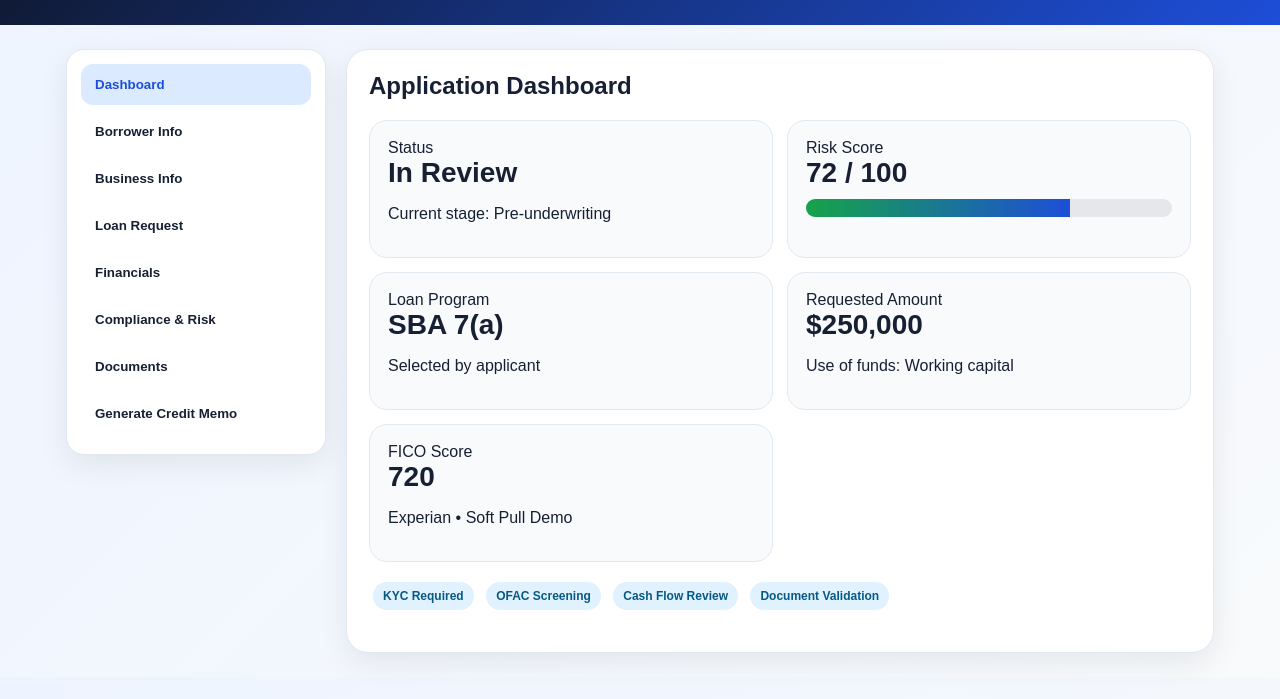
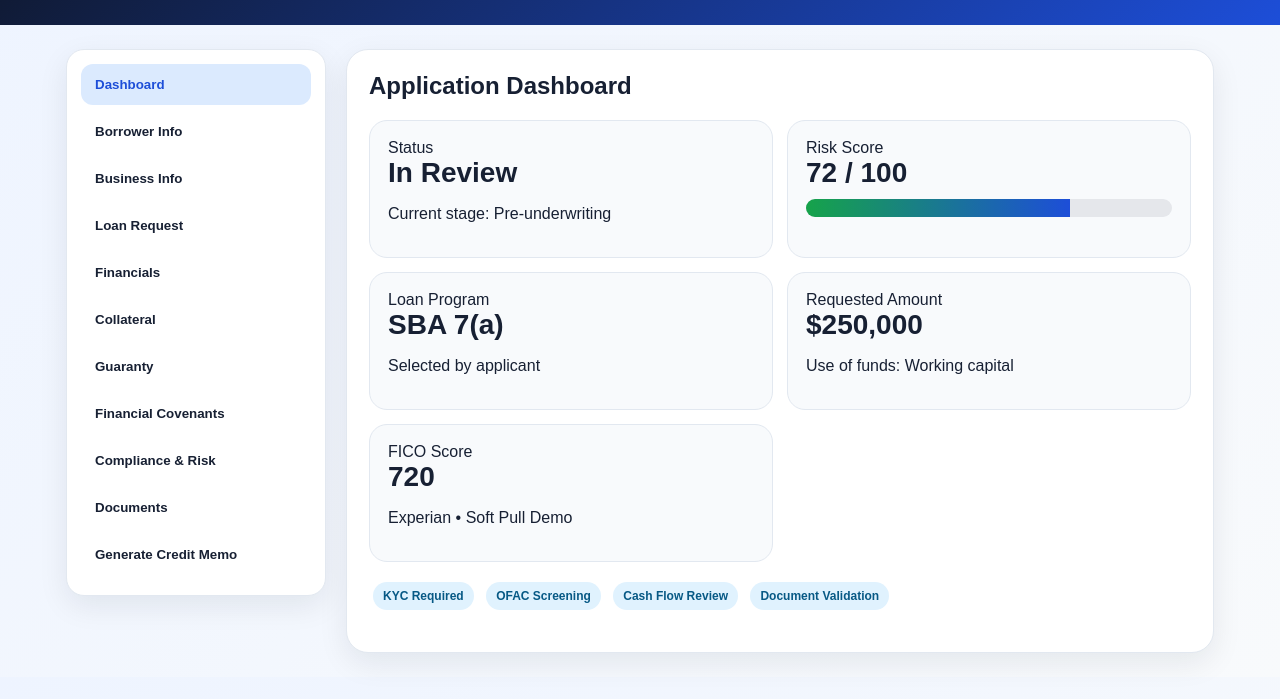
Before and after one commit to NextAML/SBA-Loan-Application, a plain HTML site: page index.html in a window 1280 px wide. Shown: the part 95-794 px from the top of the page. Drawn offline with Linux system fonts and the light colour scheme.

Commit message:
Add buttons for collateral, guaranty, and covenants

```diff
--- a/index.html
+++ b/index.html
@@ -213,12 +213,15 @@
   </header>
 
   <div class="container">
-    <nav>
+   <nav>
       <button class="active" onclick="showSection('dashboard', this)">Dashboard</button>
       <button onclick="showSection('borrower', this)">Borrower Info</button>
       <button onclick="showSection('business', this)">Business Info</button>
       <button onclick="showSection('loan', this)">Loan Request</button>
       <button onclick="showSection('financials', this)">Financials</button>
+      <button onclick="showSection('collateral', this)">Collateral</button>
+      <button onclick="showSection('guaranty', this)">Guaranty</button>
+      <button onclick="showSection('covenants', this)">Financial Covenants</button>
       <button onclick="showSection('compliance', this)">Compliance & Risk</button>
       <button onclick="showSection('documents', this)">Documents</button>
       <button onclick="showSection('underwriting', this)">Generate Credit Memo</button>
```
